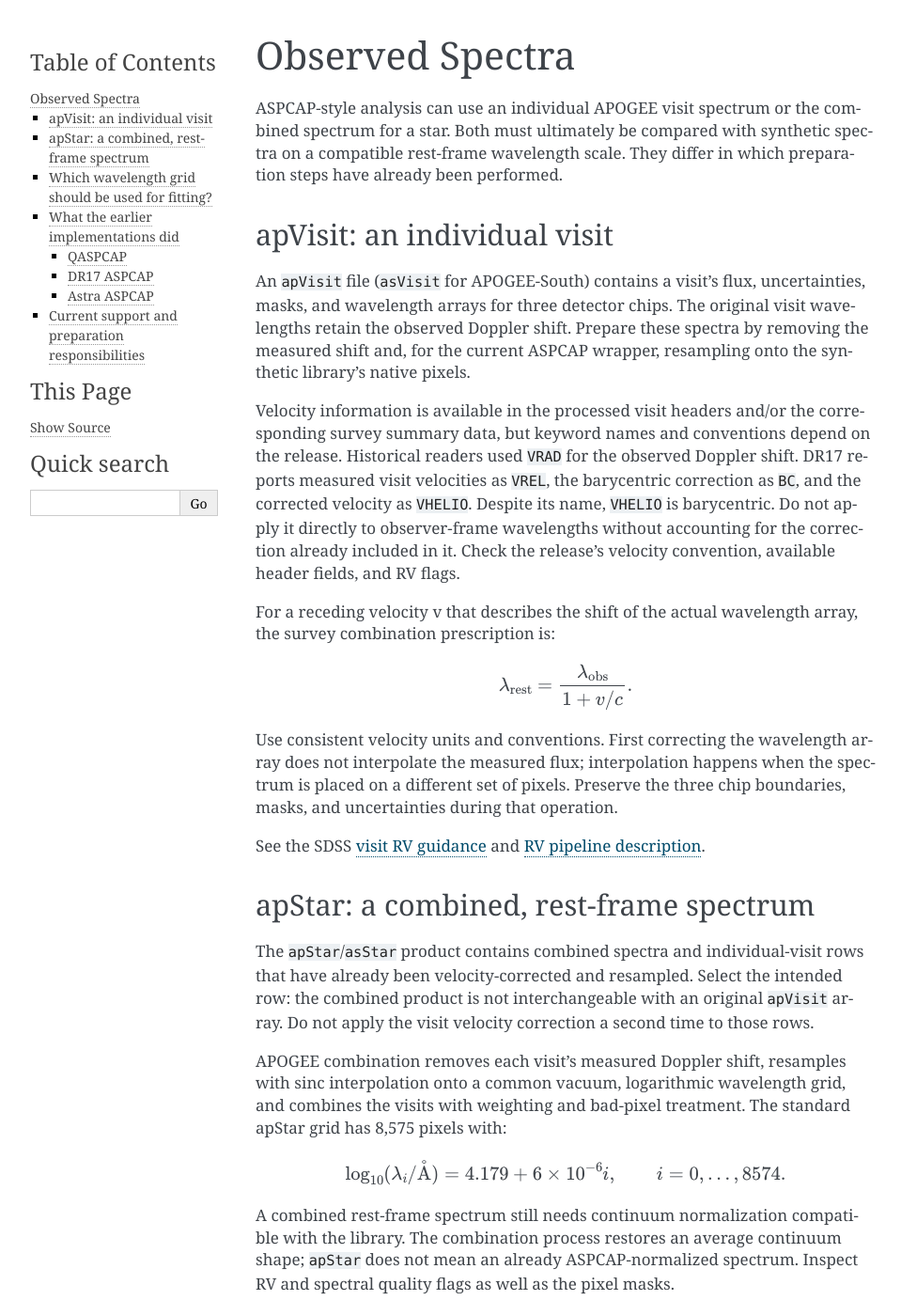
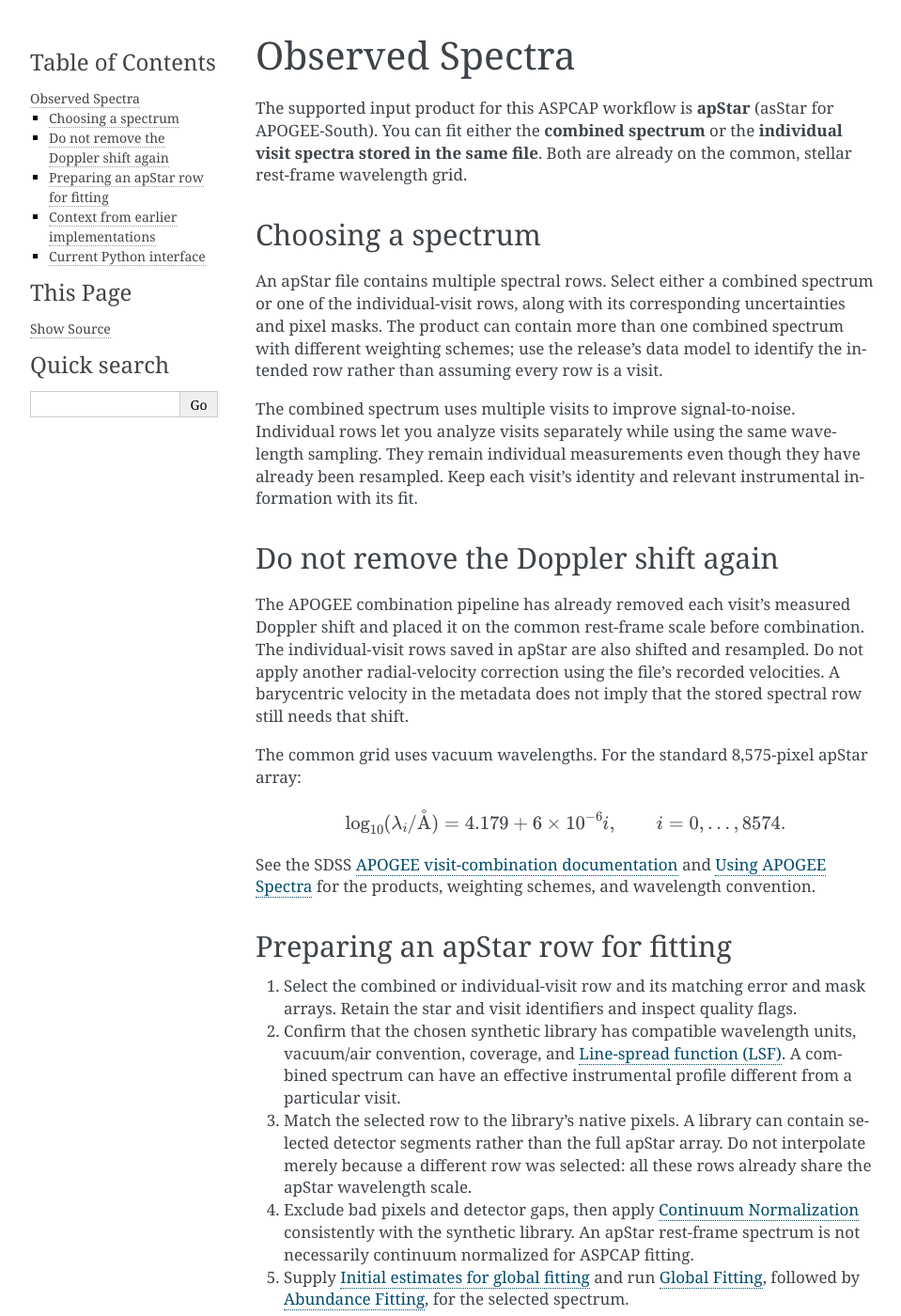
Before and after one commit to dnidever/aspcap, a Sphinx documentation site: the page built from docs/observed-spectra.rst, in a window 1280 px wide and 1400 px high. Shown: the whole window at 94% size, without its empty margins (148-1107 px from the left). Built offline with Sphinx 7.4.7, drawn with Linux system fonts in a browser that asks for light colours; some of the changed text lies outside the part shown.

Commit message:
Scope observed spectra to combined and visit rows in apStar

```diff
--- a/docs/observed-spectra.rst
+++ b/docs/observed-spectra.rst
@@ -1,159 +1,108 @@
 Observed Spectra
 ================
 
-ASPCAP-style analysis can use an individual APOGEE visit spectrum or the
-combined spectrum for a star. Both must ultimately be compared with synthetic
-spectra on a compatible rest-frame wavelength scale. They differ in which
-preparation steps have already been performed.
+The supported input product for this ASPCAP workflow is **apStar** (asStar
+for APOGEE-South). You can fit either the **combined spectrum** or the
+**individual visit spectra stored in the same file**. Both are already on the
+common, stellar rest-frame wavelength grid.
 
-apVisit: an individual visit
-----------------------------
+Choosing a spectrum
+-------------------
 
-An ``apVisit`` file (``asVisit`` for APOGEE-South) contains a visit's flux,
-uncertainties, masks, and wavelength arrays for three detector chips. The
-original visit wavelengths retain the observed Doppler shift. Prepare these
-spectra by removing the measured shift and, for the current ASPCAP wrapper,
-resampling onto the synthetic library's native pixels.
+An apStar file contains multiple spectral rows. Select either a combined
+spectrum or one of the individual-visit rows, along with its corresponding
+uncertainties and pixel masks. The product can contain more than one combined
+spectrum with different weighting schemes; use the release's data model to
+identify the intended row rather than assuming every row is a visit.
 
-Velocity information is available in the processed visit headers and/or the
-corresponding survey summary data, but keyword names and conventions depend
-on the release. Historical readers used ``VRAD`` for the observed Doppler
-shift. DR17 reports measured visit velocities as ``VREL``, the barycentric
-correction as ``BC``, and the corrected velocity as ``VHELIO``. Despite its
-name, ``VHELIO`` is barycentric. Do not apply it directly to observer-frame
-wavelengths without accounting for the correction already included in it.
-Check the release's velocity convention, available header fields, and RV flags.
+The combined spectrum uses multiple visits to improve signal-to-noise.
+Individual rows let you analyze visits separately while using the same
+wavelength sampling. They remain individual measurements even though they
+have already been resampled. Keep each visit's identity and relevant
+instrumental information with its fit.
 
-For a receding velocity v that describes the shift of the actual wavelength
-array, the survey combination prescription is:
+Do not remove the Doppler shift again
+-------------------------------------
 
-.. math::
+The APOGEE combination pipeline has already removed each visit's measured
+Doppler shift and placed it on the common rest-frame scale before combination.
+The individual-visit rows saved in apStar are also shifted and resampled.
+Do not apply another radial-velocity correction using the file's recorded
+velocities. A barycentric velocity in the metadata does not imply that the
+stored spectral row still needs that shift.
 
-   \lambda_{\mathrm{rest}} = \frac{\lambda_{\mathrm{obs}}}{1 + v/c}.
-
-Use consistent velocity units and conventions. First correcting the wavelength
-array does not interpolate the measured flux; interpolation happens when the
-spectrum is placed on a different set of pixels. Preserve the three chip
-boundaries, masks, and uncertainties during that operation.
-
-See the SDSS `visit RV guidance
-<https://www.sdss4.org/dr17/irspec/use-radial-velocities/>`_ and
-`RV pipeline description
-<https://www.sdss4.org/dr17/irspec/radialvelocities/>`_.
-
-apStar: a combined, rest-frame spectrum
----------------------------------------
-
-The ``apStar``/``asStar`` product contains combined spectra and individual-visit
-rows that have already been velocity-corrected and resampled. Select the intended
-row: the combined product is not interchangeable with an original ``apVisit``
-array. Do not apply the visit velocity correction a second time to those rows.
-
-APOGEE combination removes each visit's measured Doppler shift, resamples with
-sinc interpolation onto a common vacuum, logarithmic wavelength grid, and
-combines the visits with weighting and bad-pixel treatment. The standard apStar
-grid has 8,575 pixels with:
+The common grid uses vacuum wavelengths. For the standard 8,575-pixel apStar
+array:
 
 .. math::
 
    \log_{10}(\lambda_i / \mathrm{\mathring{A}}) = 4.179 + 6\times10^{-6}i,
    \qquad i=0,\ldots,8574.
 
-A combined rest-frame spectrum still needs continuum normalization compatible
-with the library. The combination process restores an average continuum shape;
-``apStar`` does not mean an already ASPCAP-normalized spectrum. Inspect RV and
-spectral quality flags as well as the pixel masks.
+See the SDSS `APOGEE visit-combination documentation
+<https://www.sdss4.org/dr17/irspec/spectral_combination/>`_ and
+`Using APOGEE Spectra <https://www.sdss4.org/dr17/irspec/spectra/>`_ for the
+products, weighting schemes, and wavelength convention.
 
-See `APOGEE visit combination
-<https://www.sdss4.org/dr17/irspec/spectral_combination/>`_ and
-`Using APOGEE Spectra <https://www.sdss4.org/dr17/irspec/spectra/>`_.
+Preparing an apStar row for fitting
+-----------------------------------
 
-Which wavelength grid should be used for fitting?
--------------------------------------------------
+1. Select the combined or individual-visit row and its matching error and
+   mask arrays. Retain the star and visit identifiers and inspect quality flags.
+2. Confirm that the chosen synthetic library has compatible wavelength units,
+   vacuum/air convention, coverage, and :doc:`lsf`. A combined spectrum can
+   have an effective instrumental profile different from a particular visit.
+3. Match the selected row to the library's native pixels. A library can contain
+   selected detector segments rather than the full apStar array. Do not
+   interpolate merely because a different row was selected: all these rows
+   already share the apStar wavelength scale.
+4. Exclude bad pixels and detector gaps, then apply :doc:`continuum`
+   consistently with the synthetic library. An apStar rest-frame spectrum is
+   not necessarily continuum normalized for ASPCAP fitting.
+5. Supply :doc:`initial-estimates` and run :doc:`global-fitting`, followed
+   by :doc:`element-fitting`, for the selected spectrum.
 
-The apStar grid is a useful standard, but the fitting target is the grid the
-analysis actually uses. Some libraries contain only the modeled chip segments,
-a subset of the apStar wavelengths, or a different sampling altogether. Correcting
-a velocity, resampling a spectrum, and selecting library pixels are distinct
-operations. Avoid repeated interpolation when direct preparation onto the
-required fitting pixels is possible.
+For the bundled full-range APOGEE fixture, the library uses the apStar grid
+with zero-weight detector gaps. For other libraries, use their actual
+wavelength arrays and modeled-pixel selection. The current fitting interfaces
+require native library pixels in the correct order. If a library uses a genuinely
+different sampling, an explicit preparation step is still needed; see
+:doc:`grid` and :doc:`ferre`.
 
-For the current wrapper, ``Grid.fit`` and ``fit_abundance`` require native
-library pixels in the library's order. Our bundled full-range APOGEE fixture
-uses the apStar wavelength grid, with zero-weight detector gaps, so apStar
-sampling is the appropriate target for that fixture. This is not a requirement
-for every possible FERRE library.
-
-FERRE itself offers another route: supply the rest-frame observed wavelengths
-and use ``WINTER=2`` to interpolate trial models onto them. Then the observed
-flux need not be resampled. The current ASPCAP wrapper does not expose that
-internal resampling configuration; see :doc:`ferre`.
-
-What the earlier implementations did
+Context from earlier implementations
 ------------------------------------
 
-QASPCAP
-~~~~~~~
+DR17 ASPCAP's inspected IDL reader can select the combined spectrum and
+individual-visit rows from an apStar file. The driver prepares the selected
+rows for each synthetic-library segment. This supports the same useful
+distinction here: choose which spectrum to fit without repeating the visit
+combination pipeline's velocity correction and common-grid resampling.
 
-The inspected QASPCAP reads either apVisit or apStar data and obtains ``VRAD``
-from the header. It applies the first-order correction
-``x2 = x * (1 - VRAD/c)``. Its usual ``WINTER=0`` path interpolates flux and
-errors onto wavelengths read from the synthetic library, rather than hard-coding
-the full apStar grid. Its ``lsf2d`` path sets ``WINTER=2``, retains selected
-corrected observed wavelengths, and writes them for FERRE's model resampling.
-This is a historical implementation description, not a recommended method for
-interpolating modern bitmasks or propagating resampling uncertainties.
+The inspected Astra ASPCAP entry point targets coadded spectra in apStar,
+and its FERRE preprocessing selects the modeled detector pixels from the
+prepared arrays. That inspected main path does not establish an individual-visit
+analysis interface.
 
-Sources: `qaspcap.pro
-<https://github.com/callendeprieto/qaspcap/blob/636af1374158acce27cb02dfcf3966efd08eb1f1/qaspcap.pro#L213-L270>`_ and
-`rd_apvisit.pro
-<https://github.com/callendeprieto/qaspcap/blob/636af1374158acce27cb02dfcf3966efd08eb1f1/rd_apvisit.pro>`_.
-
-DR17 ASPCAP
-~~~~~~~~~~~
-
-The inspected IDL reader accepts apVisit data and apStar spectra, including
-optional visit rows already stored in apStar. It sorts the original apVisit
-chips into increasing wavelength. The driver applies the header ``VRAD``
-correction, handles air/vacuum compatibility, and interpolates each chip onto
-wavelengths constructed from that library segment's header, in log wavelength.
-Thus the target is the library's sampling, which can correspond to apStar chip
-pixels without being the entire 8,575-pixel array. Header corrections must be
-interpreted in the context of the product and release, avoiding a second
-correction to already rest-frame data.
-
-Sources: `aspcap_rdobsnew.pro
-<https://github.com/sdss/apogee/blob/e134409dc14b20f69e68a0d4d34b2c1b5056a901/pro/aspcap/aspcap_rdobsnew.pro>`_ and
-`doaspcap.pro
-<https://github.com/sdss/apogee/blob/e134409dc14b20f69e68a0d4d34b2c1b5056a901/pro/aspcap/doaspcap.pro#L245-L285>`_.
-
-Astra ASPCAP
-~~~~~~~~~~~~
-
-The inspected main ASPCAP entry point targets ``ApogeeCoaddedSpectrumInApStar``
-objects. FERRE preprocessing copies those flux/error arrays and selects modeled
-APOGEE pixels through its chip mask; wavelength interpolation defaults to zero.
-This path uses already prepared coadded spectra. It should not be described as
-a general original-apVisit Doppler-correction and resampling routine.
-
-Sources: `ASPCAP entry point
-<https://github.com/andycasey/astra/blob/5e64e310a98f189091a0d5b1aee34952a9062872/src/astra/pipelines/aspcap/__init__.py>`_ and
-`FERRE preprocessing
+Sources: `DR17 ASPCAP reader
+<https://github.com/sdss/apogee/blob/e134409dc14b20f69e68a0d4d34b2c1b5056a901/pro/aspcap/aspcap_rdobsnew.pro>`_,
+`DR17 ASPCAP driver
+<https://github.com/sdss/apogee/blob/e134409dc14b20f69e68a0d4d34b2c1b5056a901/pro/aspcap/doaspcap.pro>`_,
+`Astra ASPCAP entry point
+<https://github.com/andycasey/astra/blob/5e64e310a98f189091a0d5b1aee34952a9062872/src/astra/pipelines/aspcap/__init__.py>`_, and
+`Astra FERRE preprocessing
 <https://github.com/andycasey/astra/blob/5e64e310a98f189091a0d5b1aee34952a9062872/src/astra/pipelines/ferre/processing.py>`_.
 
-Current support and preparation responsibilities
-------------------------------------------------
+Current Python interface
+------------------------
 
-This package currently provides :doc:`spectrum` containers and explicit mapping
-of already aligned chips onto native grid pixels. It does not yet provide
-an apVisit/apStar FITS reader, automatic header-velocity correction, or a general
-observed-spectrum resampling pipeline. ``Spec1D.from_native`` and ``to_native``
-map matching pixels; they do not perform Doppler shifts or interpolate arbitrary
-visit sampling. ``Grid`` output resampling resamples models, not observations.
+The apStar-only scope above defines the input workflow; an automatic FITS
+reader and row-selection interface are not yet implemented in this package.
+Currently, extract the selected arrays before constructing a :doc:`spectrum`
+object or calling the fitting interfaces. Spec1D supports orders, errors,
+masks, metadata, and mapping of matching detector pixels onto a native grid;
+it does not automatically select FITS rows or interpret velocity headers.
 
-For either product, preserve provenance, per-chip :doc:`lsf` information, and
-bad-pixel flags. Propagate uncertainties using the chosen interpolation weights;
-resampling can introduce neighboring-pixel covariance. Treat bitmasks as flags,
-not continuous flux values, and do not interpolate across detector gaps. Then
-apply :doc:`continuum` and proceed to :doc:`initial-estimates`,
-:doc:`global-fitting`, and :doc:`element-fitting`.
+Preserve the original pixel flags, propagate uncertainties for any additional
+resampling, and avoid interpolating across detector gaps. Previously resampled
+visit rows can already contain neighboring-pixel covariance; the current
+fitting interfaces use per-pixel errors rather than a full covariance matrix.
--- a/docs/spectrum.rst
+++ b/docs/spectrum.rst
@@ -1,8 +1,8 @@
 Multi-order spectra
 ===================
 
-See :doc:`observed-spectra` for apVisit and apStar products, rest-frame
-velocity correction, and choosing the fitting wavelength grid.
+See :doc:`observed-spectra` for selecting combined or individual-visit rows
+from apStar and preparing them on the fitting wavelength grid.
 
 ``Spec1D`` is a lightweight spectrum container adapted from David Nidever's
 Doppler design. It requires NumPy, and imports no Cannon, Payne, RV-fitting,
```
